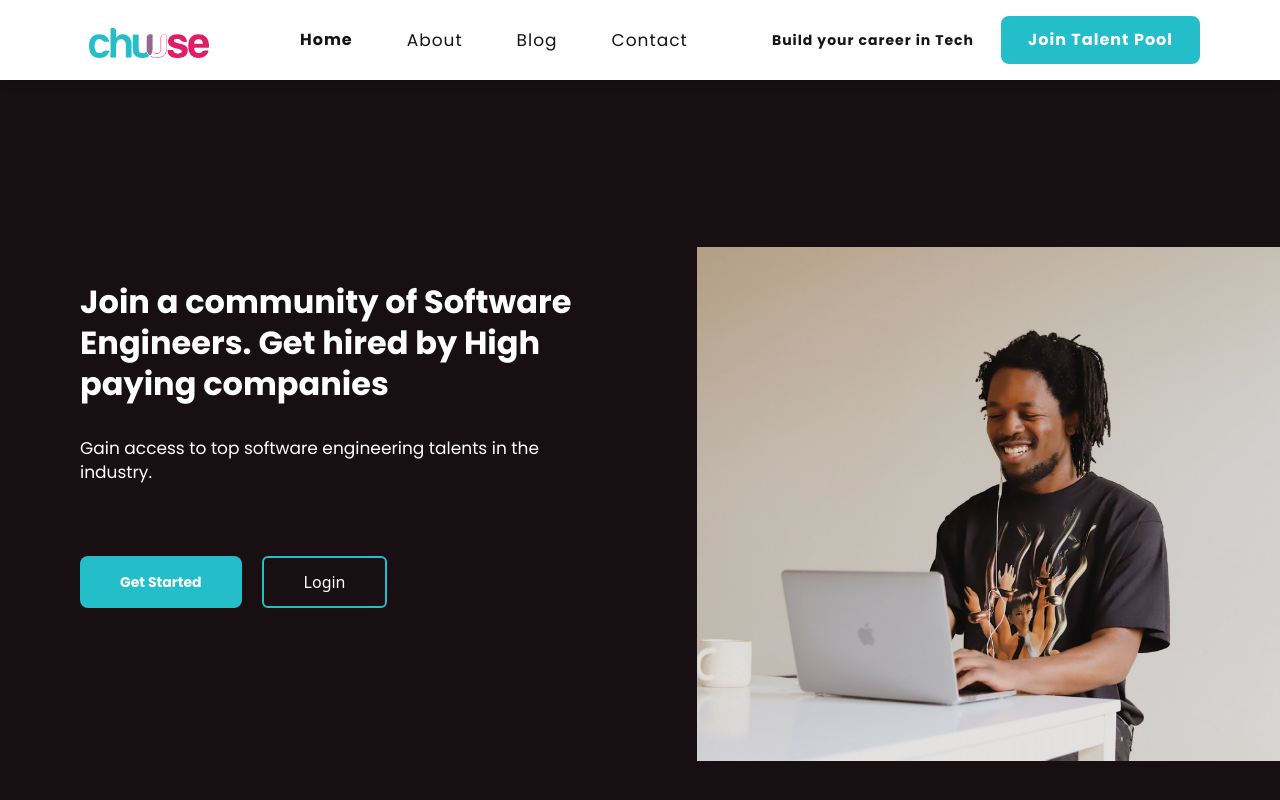
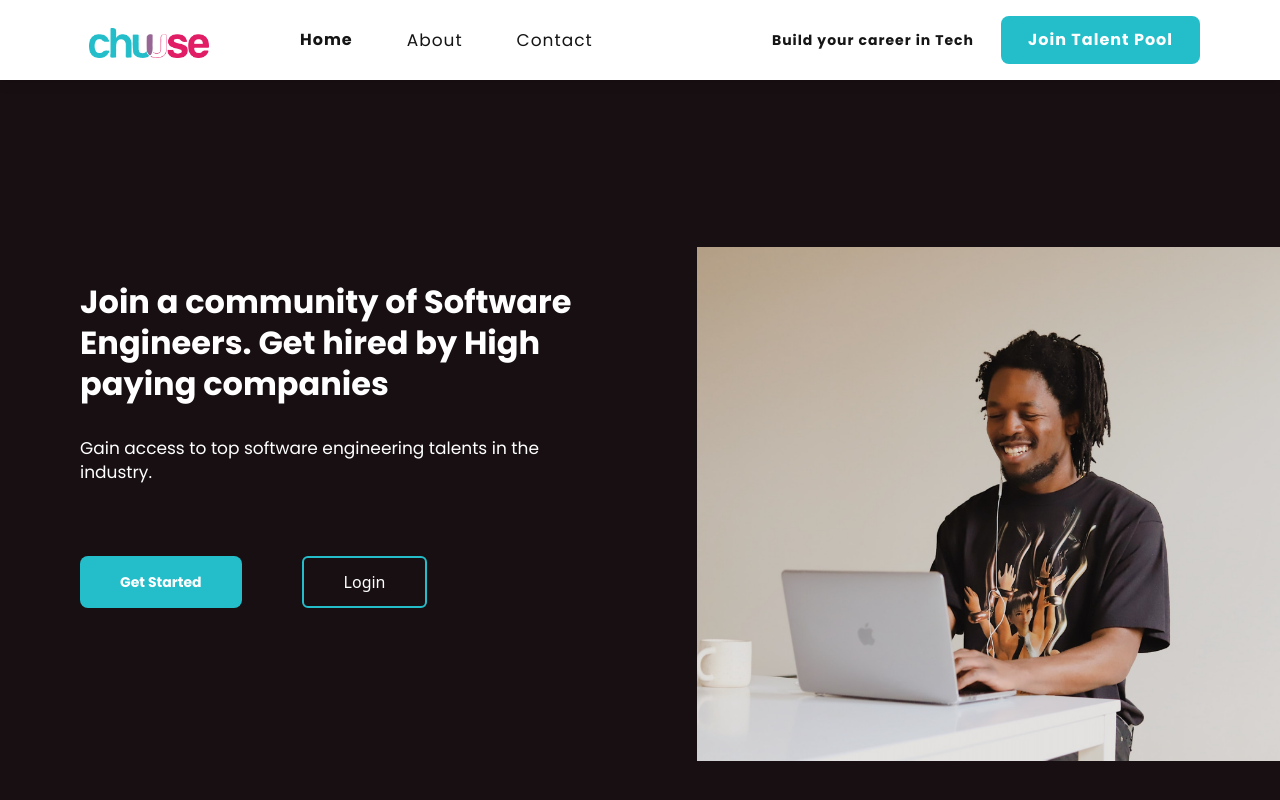
Before and after one commit to Kemmie001/chuuse-new, a Nuxt app: page /talent in a window 1280 px wide. Shown: the top 800 px of the page. Built offline with nearby package versions, Linux system fonts and the light colour scheme.

Commit message:
fixed some button issues and removed the blog route

```diff
--- a/layouts/default.vue
+++ b/layouts/default.vue
@@ -33,7 +33,7 @@
           ">
 					<nuxt-link to="/" class="focus:text-primary">Home</nuxt-link>
 					<nuxt-link to="/about" class="focus:text-primary">About</nuxt-link>
-					<nuxt-link class="focus:text-primary" to="/blog">Blog</nuxt-link>
+					<!-- <nuxt-link class="focus:text-primary" to="/blog">Blog</nuxt-link> -->
 					<nuxt-link to="/contact" class="focus:text-primary">Contact</nuxt-link>
 				</nav>
 			</div>
@@ -65,11 +65,11 @@
 								<img class="logo" src="../assets/img/Logo.png" alt="" />
 							</nuxt-link>
 							<nuxt-link to="/about" class="pr-4 focus:text-primary">About</nuxt-link>
-							<nuxt-link class="pr-4 focus:text-primary" to="/blog">Blog</nuxt-link>
+							<!-- <nuxt-link class="pr-4 focus:text-primary" to="/blog">Blog</nuxt-link> -->
 							<nuxt-link to="/contact" class="focus:text-primary">Contact</nuxt-link>
 							<nuxt-link to="/career" class="focus:text-primary bold-button">Build your career in Tech
 							</nuxt-link>
-							<nuxt-link to="/talent" class="btn-primary text-white hover:text-white w-7/12 m-5">
+							<nuxt-link to="/talent" class="btn-primary text-white hover:text-white lg:w-7/12 m-5">
 								Join Talent Pool
 							</nuxt-link>
 						</nav>
--- a/pages/talent.vue
+++ b/pages/talent.vue
@@ -12,7 +12,7 @@
 					<nuxt-link to="/getStarted" class="btn-primary px-10 self-center py-4 hover:text-white">
 						Get Started
 					</nuxt-link>
-					<nuxt-link to="/login" class="border-2 border-primary rounded-md md:mr-10 px-10 self-center py-3 hover:text-white">
+					<nuxt-link to="/login" class="border-2 border-primary rounded-md md:ml-10 px-10 self-center py-3 hover:text-white">
 						Login
 					</nuxt-link>
 				</div>
```
